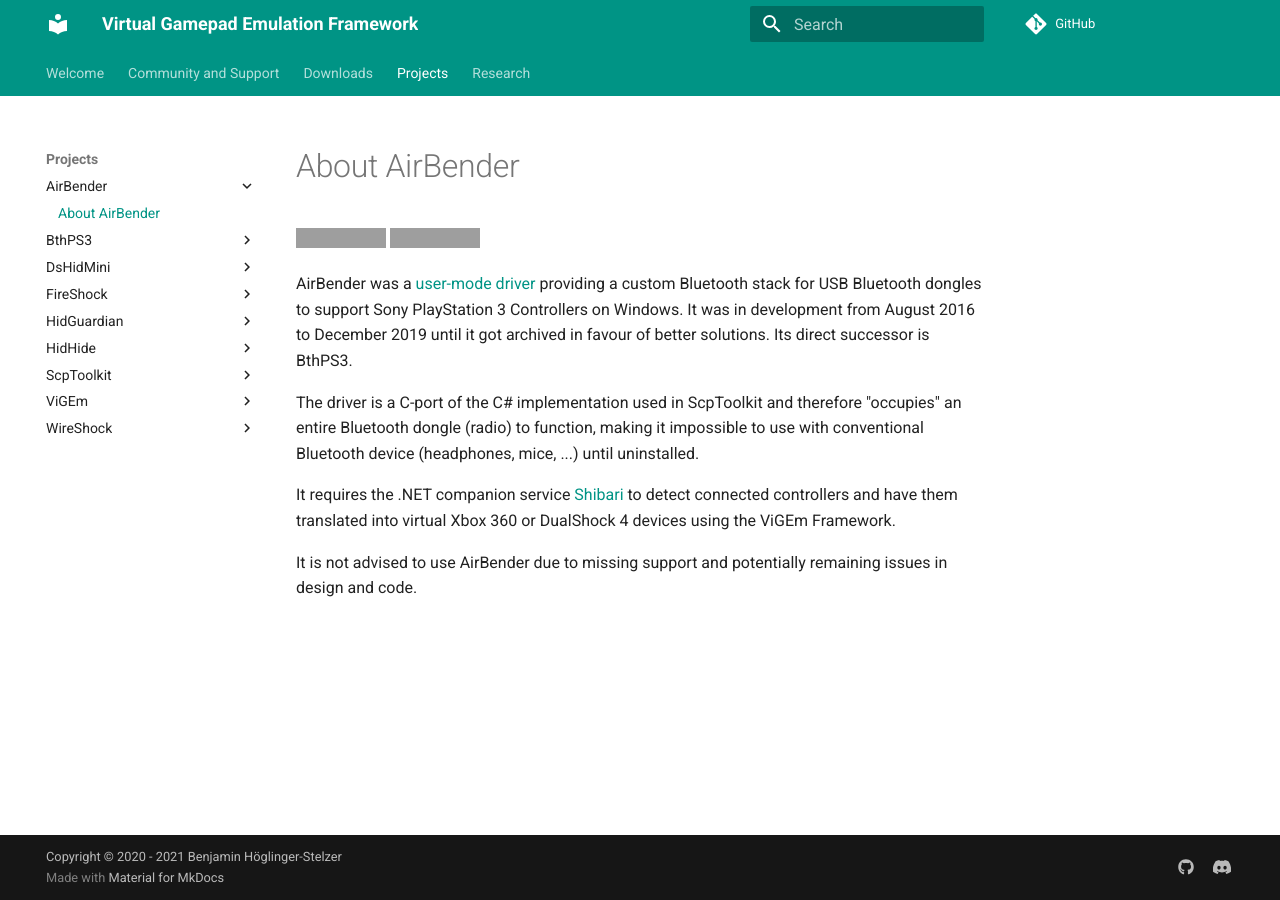
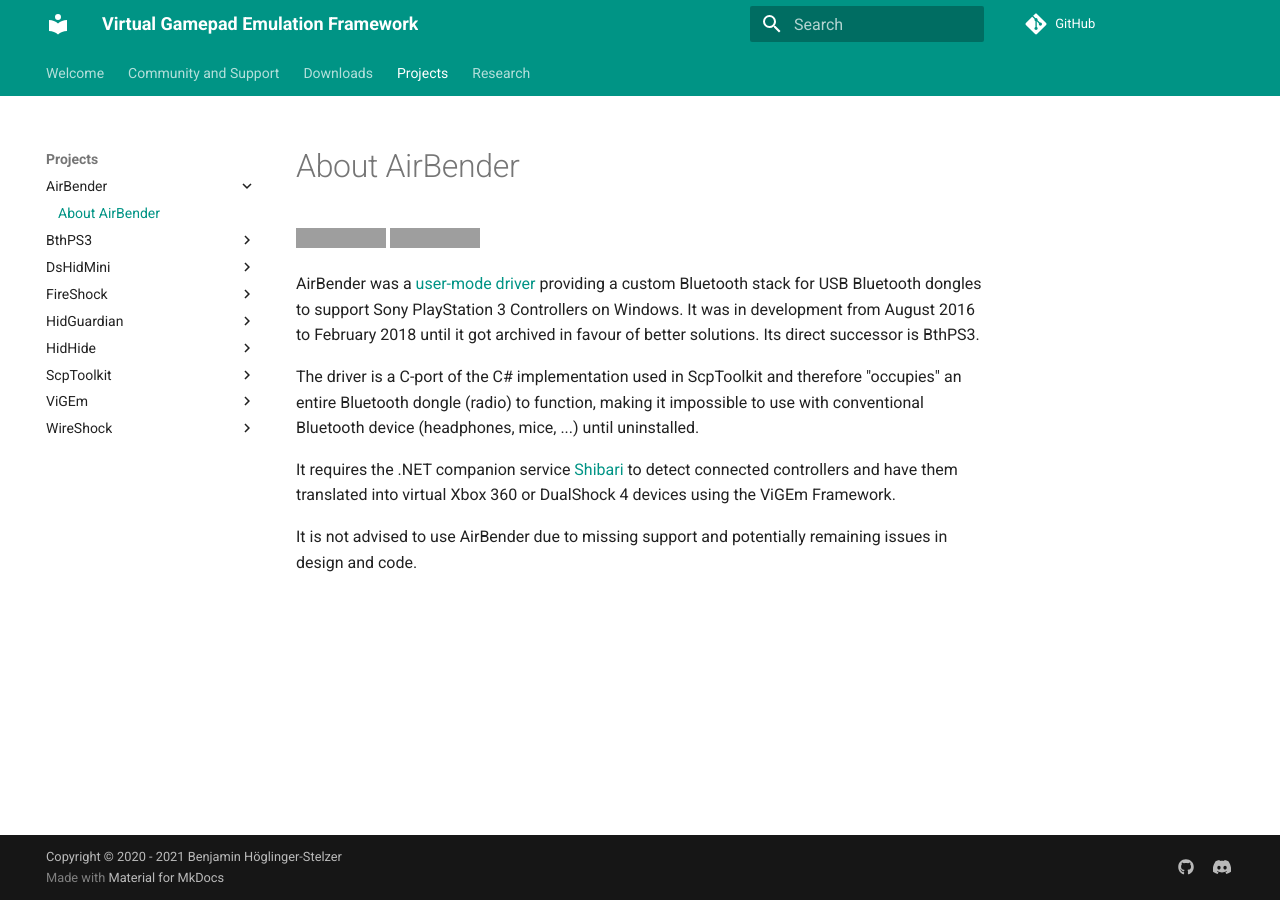
Before and after one commit to nefarius/ViGEm.github.io, an MkDocs documentation site: the page built from docs/projects/AirBender/index.md, in a window 1280 px wide. Built offline with MkDocs 1.6.1 and Material for MkDocs 9.7.7, drawn with Linux system fonts in a browser that asks for light colours; comment, search, counter and statistics services are not loaded; grey boxes are pictures that could not be loaded.

Commit message:
Corrected date

```diff
--- a/docs/projects/AirBender/index.md
+++ b/docs/projects/AirBender/index.md
@@ -2,7 +2,7 @@
 
 [![GitHub](https://img.shields.io/badge/GitHub-yellowgreen?logo=github)](https://github.com/ViGEm/AirBender) ![Discontinued](https://img.shields.io/badge/Project%20discontinued-critical)
 
-AirBender was a [user-mode driver](https://docs.microsoft.com/en-us/windows-hardware/drivers/wdf/getting-started-with-umdf-version-2) providing a custom Bluetooth stack for USB Bluetooth dongles to support Sony PlayStation 3 Controllers on Windows. It was in development from August 2016 to December 2019 until it got archived in favour of better solutions. Its direct successor is BthPS3.
+AirBender was a [user-mode driver](https://docs.microsoft.com/en-us/windows-hardware/drivers/wdf/getting-started-with-umdf-version-2) providing a custom Bluetooth stack for USB Bluetooth dongles to support Sony PlayStation 3 Controllers on Windows. It was in development from August 2016 to February 2018 until it got archived in favour of better solutions. Its direct successor is BthPS3.
 
 The driver is a C-port of the C# implementation used in ScpToolkit and therefore "occupies" an entire Bluetooth dongle (radio) to function, making it impossible to use with conventional Bluetooth device (headphones, mice, ...) until uninstalled.
 
```
